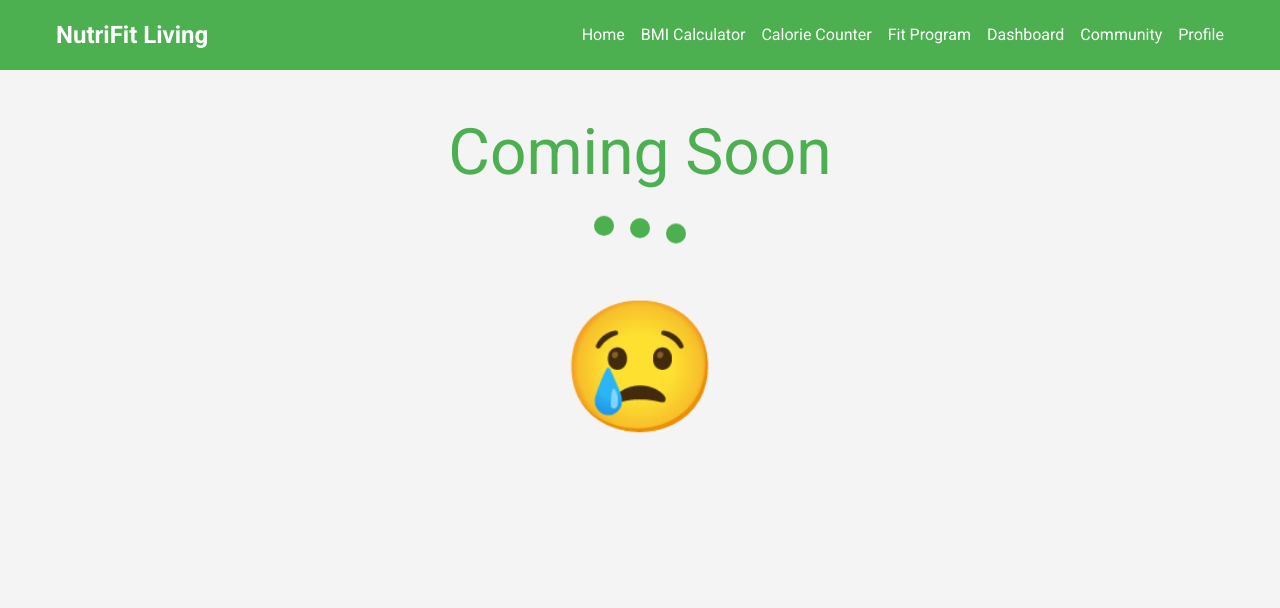
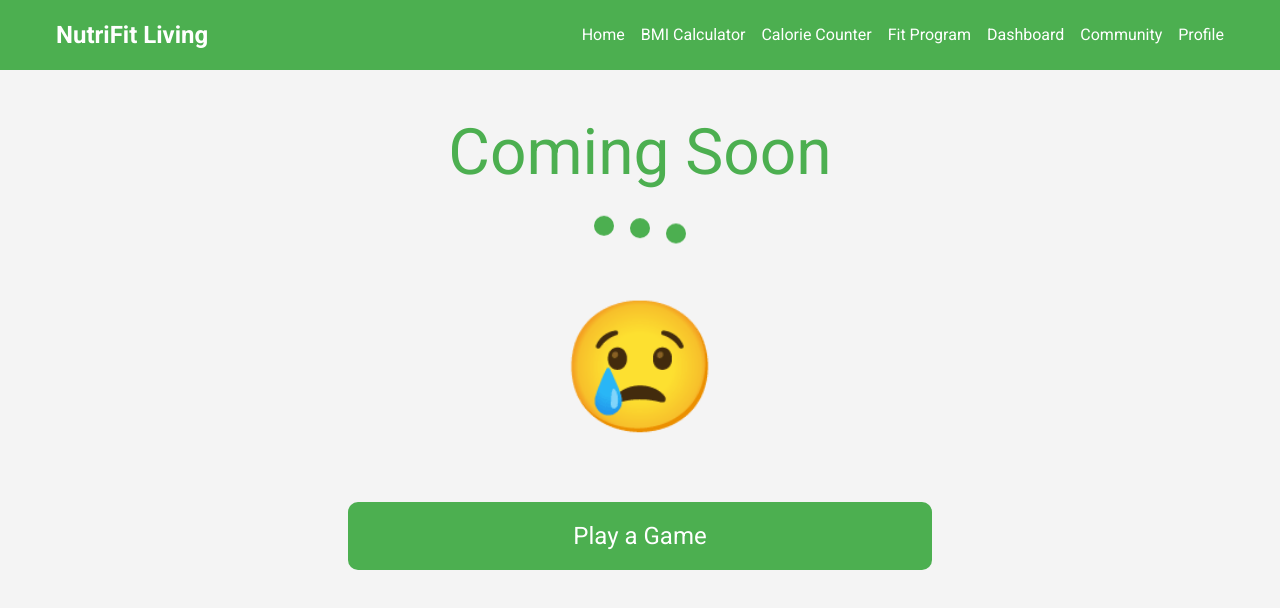
Before and after one commit to Keirthegreat/Nutrifit-living-system, a plain HTML site: page community.html in a window 1280 px wide. Drawn offline with Linux system fonts and the light colour scheme.

Commit message:
Update community.html

```diff
--- a/community.html
+++ b/community.html
@@ -301,6 +301,25 @@
             transform: scale(1.1);
         }
 
+        /* Play Button */
+        .play-game-btn {
+            display: block;
+            width: 50%;
+            margin: 2rem auto;
+            padding: 15px 25px;
+            background-color: var(--primary-green);
+            color: white;
+            text-align: center;
+            font-size: 1.5rem;
+            border-radius: 10px;
+            text-decoration: none;
+            transition: background-color 0.3s ease;
+        }
+
+        .play-game-btn:hover {
+            background-color: var(--secondary-green);
+        }
+
         /* Responsive adjustments for smaller screens */
         @media (max-width: 480px) {
             .coming-soon {
@@ -314,6 +333,11 @@
 
             .emoji-container {
                 font-size: 6rem;
+            }
+
+            .play-game-btn {
+                width: 70%;
+                font-size: 1.2rem;
             }
         }
     </style>
@@ -348,6 +372,9 @@
 
     <!-- Emoji Mood Changer -->
     <div class="emoji-container" id="emoji">😀</div>
+
+    <!-- Play Game Button -->
+    <a href="rocket.html" class="play-game-btn">Play a Game</a>
   </main>
 
   <script>
```
